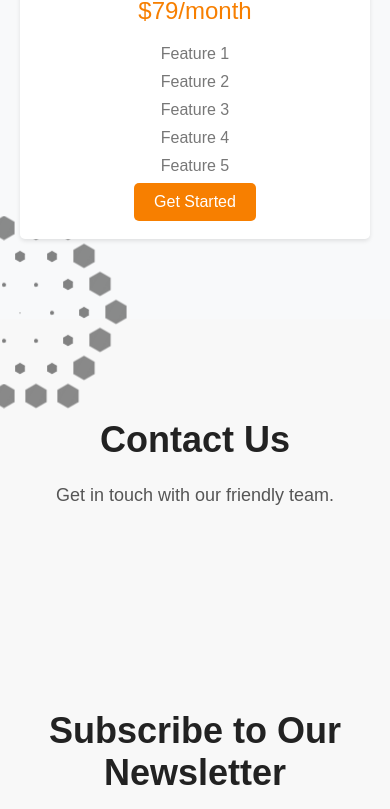
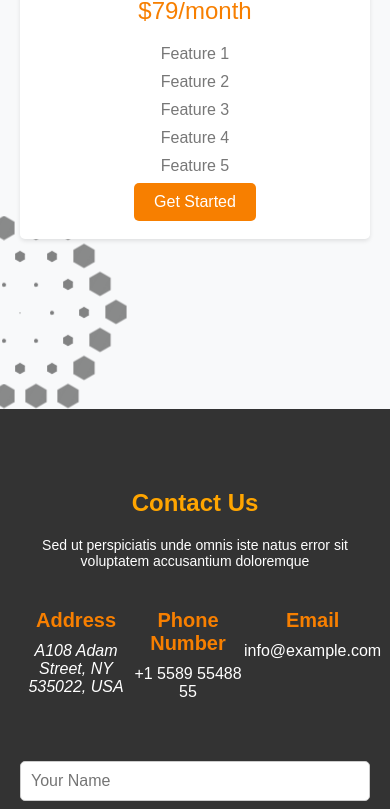
Before and after one commit to Nitulh/landing-page-task, a React (Vite) app: page / in a window 390 px wide. Shown: the part 8358-9167 px from the top of the page. Built offline with nearby package versions, Linux system fonts and the light colour scheme; a web font is replaced by a local one.

Commit message:
contact section added

```diff
--- a/src/App.jsx
+++ b/src/App.jsx
@@ -11,6 +11,7 @@ import Empty from "./components/empty";
 import Testimonial from "./components/testimonial";
 import Products from "./components/products";
 import Pricing from "./components/pricing";
+import Contact from "./components/contact";
 
 function App() {
   return (
@@ -45,10 +46,11 @@ function App() {
       {/* <Section title="Products" content="Browse our wide range of products." /> */}
       <Pricing />
       {/* <Section title="Pricing" content="Choose a plan that suits your needs." /> */}
-      <Section
+    <Contact/>
+      {/* <Section
         title="Contact Us"
         content="Get in touch with our friendly team."
-      />
+      /> */}
       <Section
         title="Subscribe to Our Newsletter"
         content="Stay updated with our latest news and offers."
--- /dev/null
+++ b/src/components/contact.jsx
@@ -0,0 +1,64 @@
+
+import '../styles/contact.css';
+
+const Contact = () => {
+  return (
+    <section id="contact" className="section-bg-contact">
+      <div className="container" data-aos="fade-up">
+        <div className="section-header-contact">
+          <h3>Contact Us</h3>
+          <p >Sed ut perspiciatis unde omnis iste natus error sit voluptatem accusantium doloremque</p>
+        </div>
+        <div className="row contact-info">
+          <div className="col-md-4">
+            <div className="contact-address">
+              <i className="bi bi-geo-alt"></i>
+              <h3>Address</h3>
+              <address>A108 Adam Street, NY 535022, USA</address>
+            </div>
+          </div>
+          <div className="col-md-4">
+            <div className="contact-phone">
+              <i className="bi bi-phone"></i>
+              <h3>Phone Number</h3>
+              <p><a href="tel:+155895548855">+1 5589 55488 55</a></p>
+            </div>
+          </div>
+          <div className="col-md-4">
+            <div className="contact-email">
+              <i className="bi bi-envelope"></i>
+              <h3>Email</h3>
+              <p><a href="mailto:info@example.com">info@example.com</a></p>
+            </div>
+          </div>
+        </div>
+        <div className="form">
+          <form action="forms/contact.php" method="post" role="form" className="php-email-form">
+            <div className="row">
+              <div className="form-group col-md-6">
+                <input type="text" name="name" className="form-control" id="name" placeholder="Your Name" required />
+              </div>
+              <div className="form-group col-md-6">
+                <input type="email" className="form-control" name="email" id="email" placeholder="Your Email" required />
+              </div>
+            </div>
+            <div className="form-group">
+              <input type="text" className="form-control" name="subject" id="subject" placeholder="Subject" required />
+            </div>
+            <div className="form-group">
+              <textarea className="form-control" name="message" rows="5" placeholder="Message" required></textarea>
+            </div>
+            <div className="my-3">
+              <div className="loading">Loading</div>
+              <div className="error-message"></div>
+              <div className="sent-message">Your message has been sent. Thank you!</div>
+            </div>
+            <div className="text-center"><button type="submit">Send Message</button></div>
+          </form>
+        </div>
+      </div>
+    </section>
+  );
+};
+
+export default Contact;
--- /dev/null
+++ b/src/styles/contact.css
@@ -0,0 +1,100 @@
+/* Contact section */
+.section-bg-contact {
+    background-color: #333;
+    padding: 60px 0;
+    text-align: center;
+  }
+
+  .section-header-contact h3 {
+    font-size: 24px;
+    margin-bottom: 20px;
+    color: orange;
+  }
+  .section-header-contact p {
+    font-size: 14px;
+    margin-bottom: 20px;
+    color: white;
+  }
+
+  /* Contact information */
+  .contact-info {
+    display: flex;
+    justify-content: space-between;
+  }
+
+  .contact-info .col-md-4 {
+    flex: 0 0 32%;
+  }
+
+  /* Contact details */
+  .contact-address,
+  .contact-phone,
+  .contact-email {
+    text-align: center;
+    margin: 20px 0;
+  }
+
+  .contact-address i,
+  .contact-phone i,
+  .contact-email i {
+    font-size: 36px;
+    color: #f77f00;
+  }
+
+  .contact-address h3,
+  .contact-phone h3,
+  .contact-email h3 {
+    color: #f77f00;
+    font-size: 20px;
+    margin: 10px 0;
+  }
+
+  .contact-address address,
+  .contact-phone p,
+  .contact-email p {
+    font-size: 16px;
+    color: #fff;
+  }
+
+  /* Contact form */
+  .form {
+    margin: 40px 0;
+  }
+
+  .form input,
+  .form textarea {
+    width: 100%;
+    padding: 10px;
+    margin-bottom: 10px;
+    border: 1px solid #ccc;
+    border-radius: 5px;
+    font-size: 16px;
+  }
+
+  .form .loading,
+  .form .error-message,
+  .form .sent-message {
+    display: none;
+    color: #f77f00;
+    font-size: 16px;
+    margin-top: 10px;
+  }
+
+  .form .sent-message {
+    color: #51a049;
+  }
+
+  .form .text-center button {
+    background-color: #f77f00;
+    color: #fff;
+    padding: 10px 20px;
+    border: none;
+    border-radius: 5px;
+    cursor: pointer;
+    font-size: 16px;
+    transition: background-color 0.3s;
+  }
+
+  .form .text-center button:hover {
+    background-color: #ff9900;
+  }
--- a/src/styles/pricing.css
+++ b/src/styles/pricing.css
@@ -15,6 +15,7 @@
 .pricing-section {
     background-color: #f8f9fa;
     padding: 60px 0;
+    padding-bottom:15rem;
     text-align: center;
   }
 
@@ -85,7 +86,7 @@
   }
 
 
-  @media (min-width: 768px) {
+  @media (min-width: 1024px) {
     .hexa-two{
         position: absolute;
         margin: 30rem 100rem;
```
